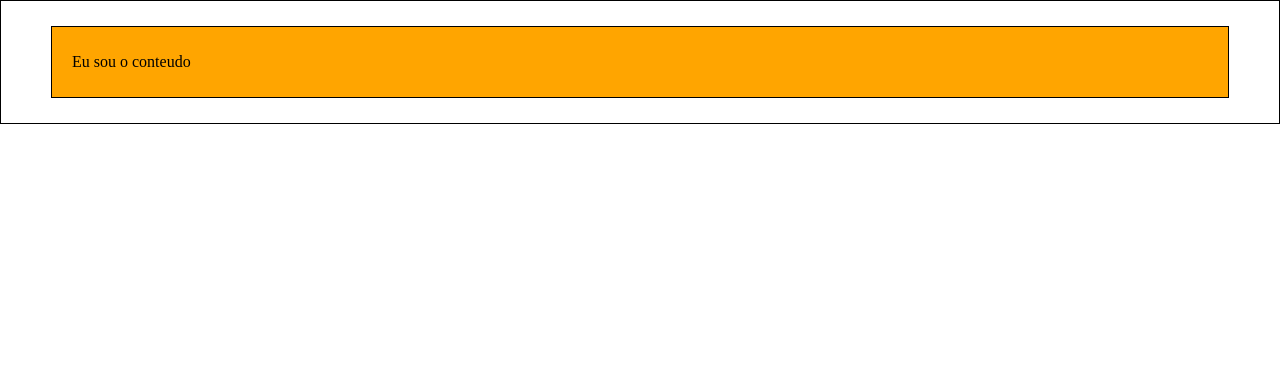
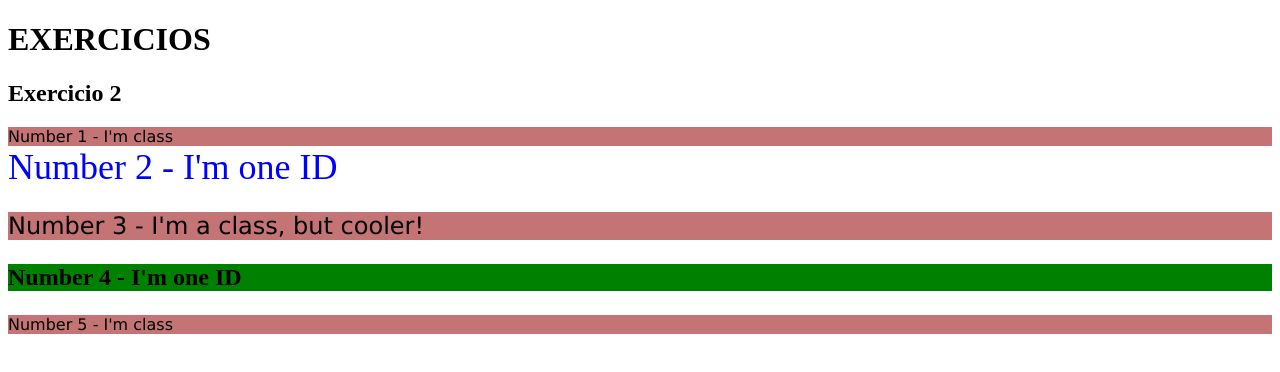
Before and after one commit to jaednilson/3Way-Cursos, a plain HTML site: page Box Model/index.html in a window 1280 px wide. Drawn offline with Linux system fonts and the light colour scheme.

Commit message:
exercicio

```diff
--- a/Box Model/index.html
+++ b/Box Model/index.html
@@ -8,12 +8,25 @@
 </head>
 <body>
 
-    <div class="externo">
-        <div class="interno">
-            <p>Eu sou o conteudo</p>
-        </div>
-    </div>
+<h1>EXERCICIOS</h1>
 
+<h2>Exercicio 2</h2>
+
+<div class="impar">
+    Number 1 - I'm class
+</div>
+
+<div id="ex2">
+    Number 2 - I'm one ID
+</div>
+
+<div class="impar">
+    <p>Number 3 - I'm a class, but cooler!</p>
+</div>
+
+<p id="ex4">Number 4 - I'm one ID</p>
+
+<p class="impar">Number 5 - I'm class</p>
 
 </body>
 </html>
--- a/Box Model/style.css
+++ b/Box Model/style.css
@@ -1,16 +1,27 @@
-body{
-    padding: 0;
-    border: 0;
-    margin: 0;
+
+
+.impar{
+    background-color: rgba(165, 42, 42, 0.651);
+    font-size: 16px;
+    font-family: "Verdana", "DejaVu Sans", sans-serif;
 }
 
-div {
-    border: 1px solid black;
+#ex2{
+    color: blue;
+    font-size: 36px;
 }
 
-div div {
-    border: 1px solid black;
-    padding: 10px 20px;
-    margin: 25px 50px;
-    background: orange;
+.impar p{
+    font-size: 24px;
 }
+
+#par{
+    font-size: 36px;
+    font-weight: bold;
+}
+
+#ex4{
+    font-size: 24px;
+    font-weight: bold;
+    background-color: green;
+}
```
